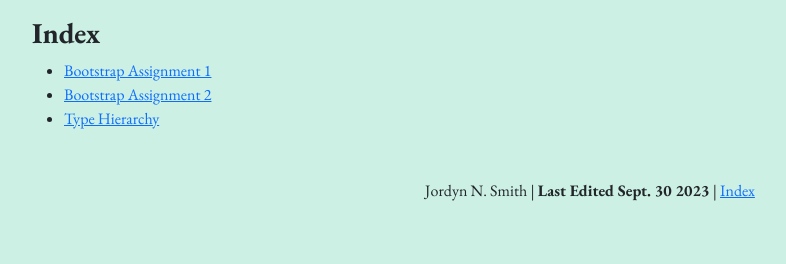
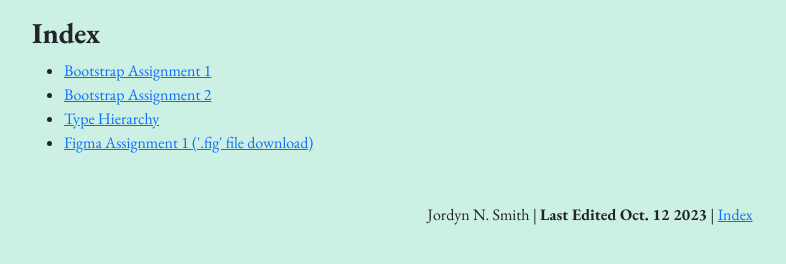
Before and after one commit to jordynniara/miniDesignSystem, a plain HTML site: page index.html in a window 1280 px wide. Shown: the whole page, without its empty margins (50-836 px from the left). Drawn offline with nearby package versions, Linux system fonts and the light colour scheme; files that its build step writes are made by us from their sources.

Commit message:
Add figma file to index

```diff
--- a/index.html
+++ b/index.html
@@ -30,12 +30,15 @@
                             <li>
                                 <a href="TypeHierarchy/typeHierarchyIndex.html">Type Hierarchy</a>
                             </li>
+                            <li>
+                                <a href="figmaAssignments/HCI472-Figma1.fig">Figma Assignment 1 ('.fig' file download)</a>
+                            </li>
                         </ul>
                     </div>
                 </div>
             </div>
         </body>
     <footer class="mt-3 py-3 px-3 text-center">
-        Jordyn N. Smith | <strong>Last Edited Sept. 30 2023</strong> | <a href="#">Index</a>
+        Jordyn N. Smith | <strong>Last Edited Oct. 12 2023</strong> | <a href="#">Index</a>
     </footer>
 </html>
```
Also changed, not shown: 1 other file.
